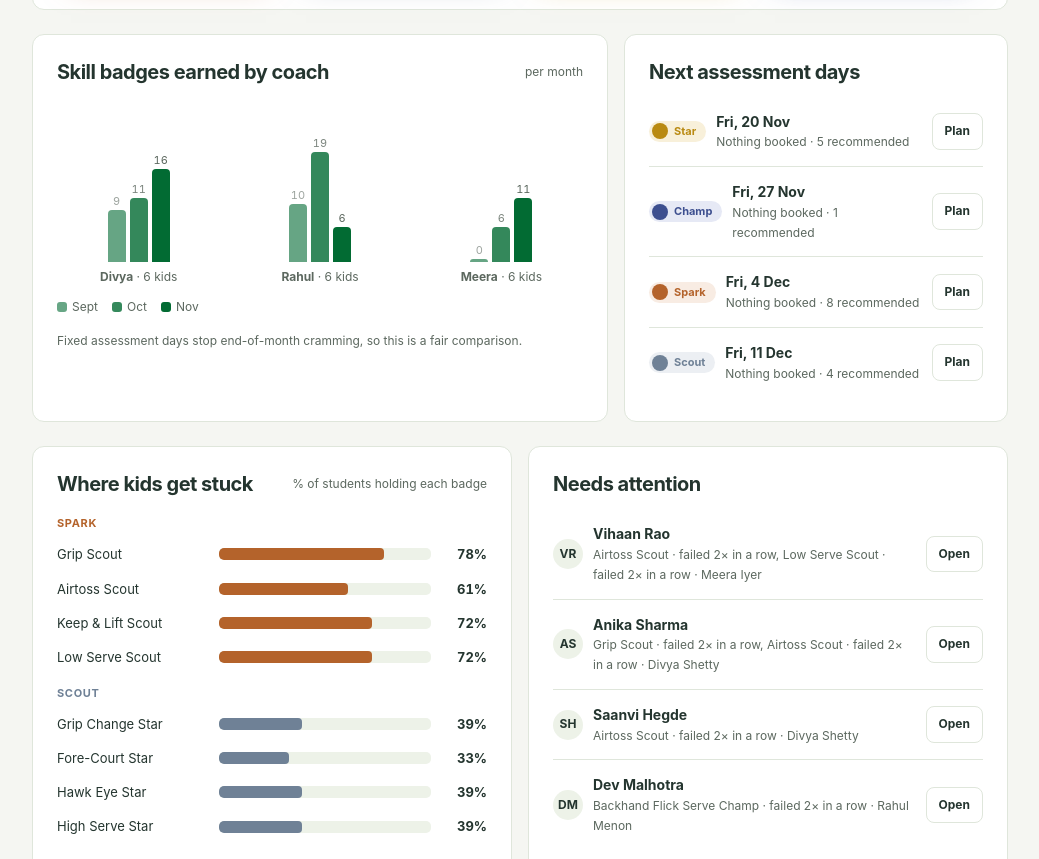
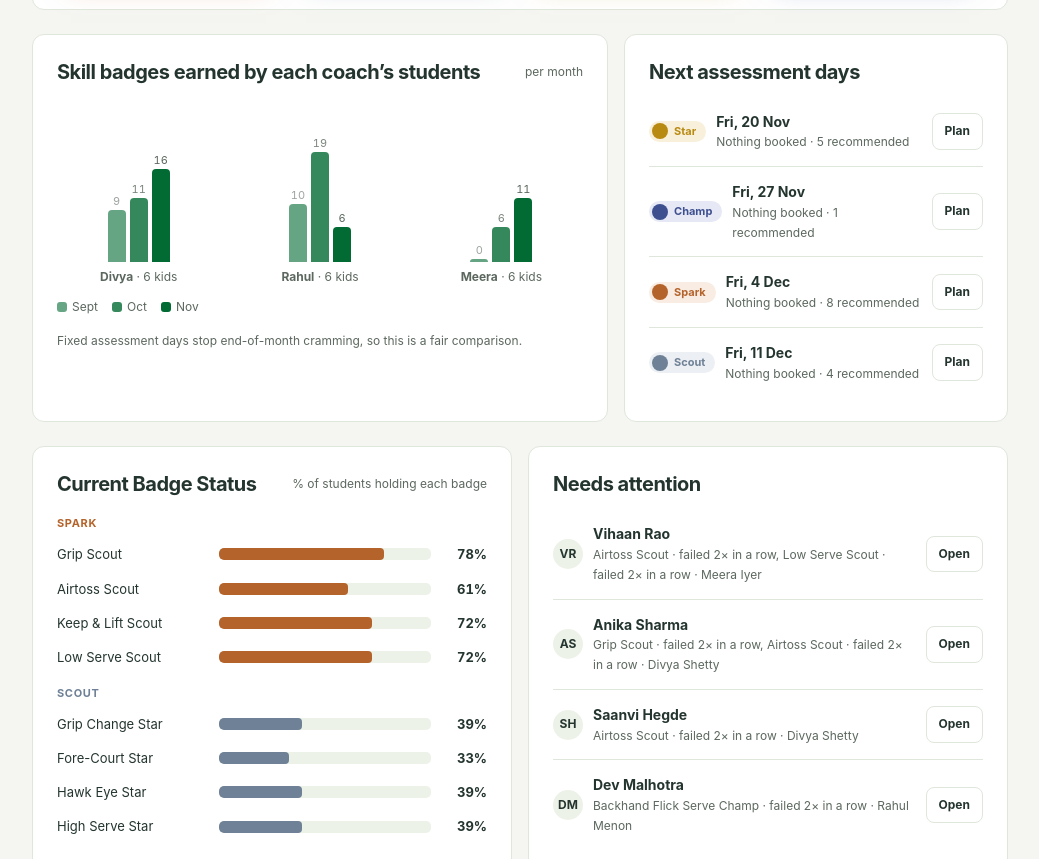
Before and after one commit to Ben-visist007/VISIST-PSB-portal, a website: page index.html in a window 1280 px wide. Shown: the part 952-1811 px from the top of the page, without its empty margins (236-1275 px from the left). Drawn offline with Linux system fonts and the light colour scheme.

Commit message:
Clarify dashboard badge status and student award labels

```diff
--- a/js/workspace.js
+++ b/js/workspace.js
@@ -292,14 +292,14 @@ function vOverview(){
       <div class="dtop">${emblem(g,dist[i]>0)}<svg class="ring" viewBox="0 0 36 36" aria-hidden="true"><circle cx="18" cy="18" r="15" fill="none" stroke="var(--sunk)" stroke-width="3.5"/><circle cx="18" cy="18" r="15" fill="none" stroke="var(--c)" stroke-width="3.5" stroke-linecap="round" stroke-dasharray="${(p/100*94.2).toFixed(1)} 94.2" transform="rotate(-90 18 18)"/><text x="18" y="21.5" text-anchor="middle" font-size="9.5" font-weight="700" fill="var(--fg)" font-family="system-ui,sans-serif">${p}%</text></svg></div>
       <b class="num">${dist[i]}</b><span>${portalEscape(g.name)} <span aria-hidden="true">↗</span></span></button>`}).join('')}</div>`})()}</div>
   <div class="grid g32">
-   <div class="card"><div class="ch"><h2 class="grow">Skill badges earned by coach</h2><span class="muted">per month</span></div>
+   <div class="card"><div class="ch"><h2 class="grow">Skill badges earned by each coach’s students</h2><span class="muted">per month</span></div>
     <div class="cols">${per.map(p=>`<div class="grp"><div class="bars">${p.m.map((v,i)=>`<button class="bar" data-act="insight" data-kind="skill" data-coach="${p.c.id}" data-month="${months[i]}" aria-label="${portalEscape(p.c.name)}, ${fmt(months[i]+'-01',{month:'short'})}: ${v} skill badges" style="height:${Math.max(3,v/maxPer*110)}px;background:var(--brand);opacity:${.4+.6*(i+1)/p.m.length}" title="${fmt(months[i]+'-01',{month:'short'})}: ${v}"><span class="num">${v}</span></button>`).join('')}</div><small><b>${portalEscape(p.c.name.split(' ')[0])}</b> · ${p.n} kids</small></div>`).join('')}</div>
     <div class="legend">${months.map((m,i)=>`<span><i style="background:var(--brand);opacity:${.4+.6*(i+1)/months.length}"></i>${fmt(m+'-01',{month:'short'})}</span>`).join('')}<span>Fixed assessment days stop end-of-month cramming, so this is a fair comparison.</span></div></div>
    <div class="card"><h2>Next assessment days</h2><div class="list">${upcoming.map(d=>{const L=levelForDate(d),n=(state.plans[d]||[]).length,rec=recommend(d).rec.length;
      return `<div class="li"><span class="lvl ${L.id}"><i></i>${L.name}</span><div class="grow"><b>${fmt(d)}</b><small>${n?n+' booked':'Nothing booked'} · ${rec} recommended</small></div><button class="btn sm" data-act="plan" data-d="${d}">Plan</button></div>`}).join('')}</div></div>
   </div>
   <div class="grid g2">
-   <div class="card"><div class="ch"><h2 class="grow">Where kids get stuck</h2><span class="muted">% of students holding each badge</span></div>
+   <div class="card"><div class="ch"><h2 class="grow">Current Badge Status</h2><span class="muted">% of students holding each badge</span></div>
     <div class="hbars">${LEVELS.map(L=>`<div class="t" style="color:var(--t-${L.id})">${L.name}</div>`+skillsOf(L.id).map(s=>{const n=evs.filter(e=>e.sk[s.id].earned).length,p=list.length?Math.round(n/list.length*100):0;
       return `<button class="hbar-name" data-act="insight" data-kind="badge" data-s="${s.id}">${portalEscape(s.name)}</button><button class="track hbar-track" data-act="insight" data-kind="badge" data-s="${s.id}" aria-label="${portalEscape(s.name)}: ${n} of ${list.length} players"><span style="width:${p}%;background:var(--t-${L.id})"></span></button><b class="num" style="text-align:right">${p}%</b>`}).join('')).join('')}</div></div>
    <div class="card"><h2>Needs attention</h2>${att.length?`<div class="list">${att.map(s=>{const e=ev(s);return `<div class="li"><div class="av">${initials(s.name)}</div><div class="grow"><b>${portalEscape(s.name)}</b><small>${e.attention.map(x=>`${portalEscape(x.name)} · failed ${e.sk[x.id].streak}× in a row`).join(', ')} · ${portalEscape(CO[s.coachId].name)}</small></div><button class="btn sm" data-act="prof" data-id="${s.id}">Open</button></div>`}).join('')}</div>
```
Also changed, not shown: index.html (+1 -1 lines).
